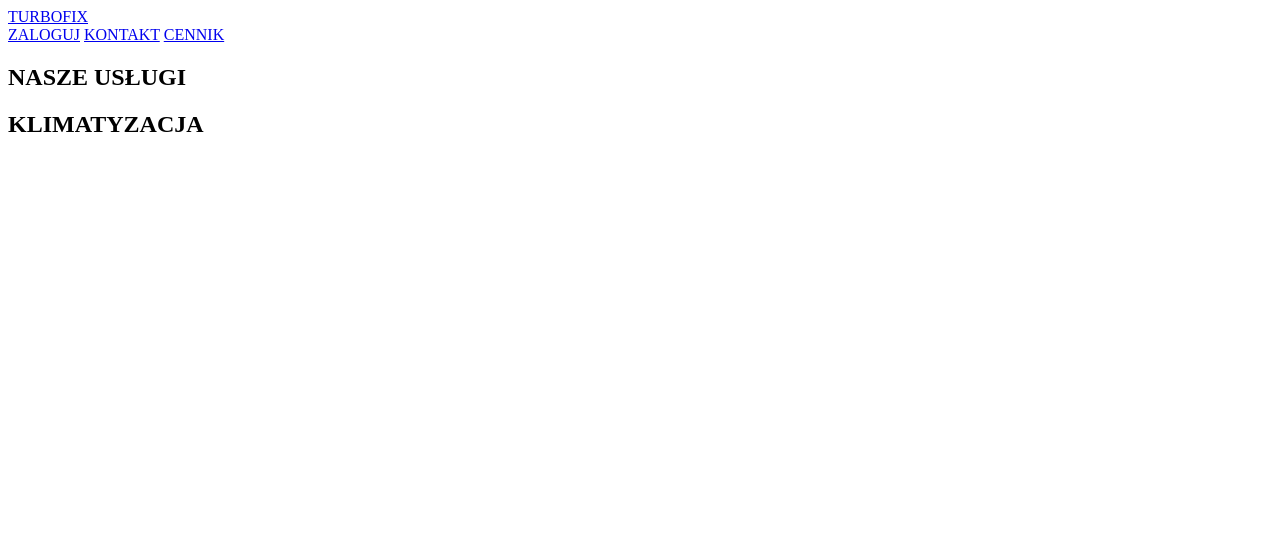
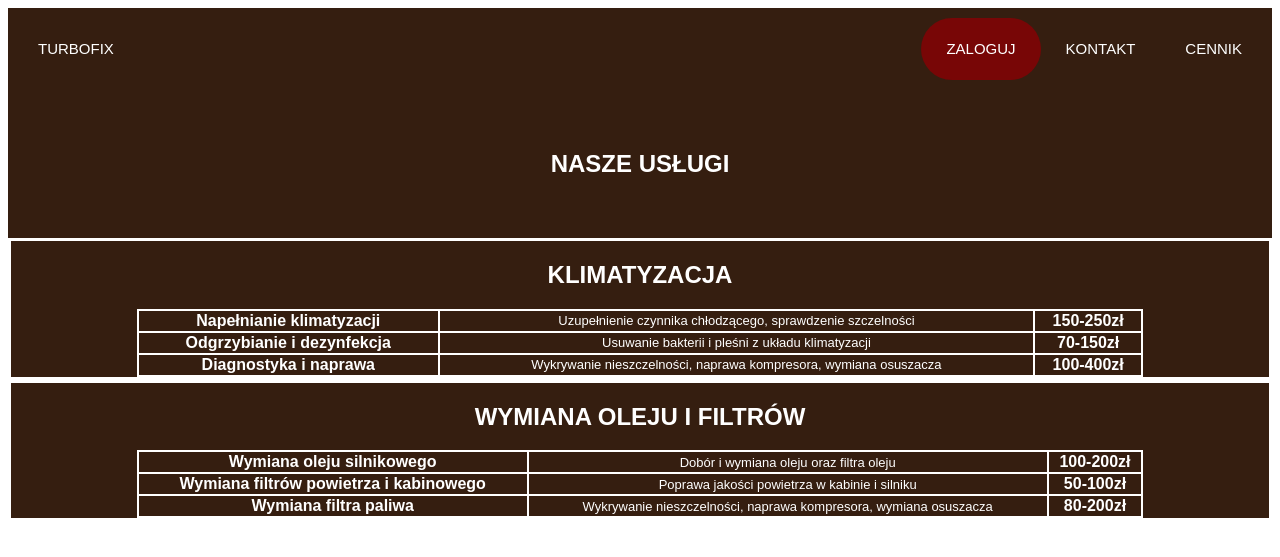
Before and after one commit to szorcyk/Serwis-samochodowy, a PHP site: page /kontakt.php in a window 1280 px wide. Shown: the top 557 px of the page. Run offline with PHP 8.4, Linux system fonts and the light colour scheme.

Commit message:
Zapis postępu kontaktu
Zapisuję na wszelki wypadek dotychczasowy postęp (jeśli można to tak nazwać) nad podstroną Kontakt.php i wraz z nim update styli.

```diff
--- a/indexy/kontakt.php
+++ b/indexy/kontakt.php
@@ -4,6 +4,7 @@
     <meta charset="UTF-8">
     <meta name="viewport" content="width=device-width, initial-scale=1.0">
     <title>Document</title>
+    <link rel="stylesheet" href="style.css">
 </head>
 <body>
     <header>
@@ -19,9 +20,45 @@
     <section class="bloczek">
         <h1>NASZE USŁUGI</h1>
     </section>
-    <section class="tabela1">
+    <section class="tabela">
         <h2>KLIMATYZACJA</h2>
-        <table></table>
+        <table>
+            <tr>
+                <th>Napełnianie klimatyzacji</th>
+                <td>Uzupełnienie czynnika chłodzącego, sprawdzenie szczelności</td>
+                <th>150-250zł</th>
+            </tr>
+            <tr>
+                <th>Odgrzybianie i dezynfekcja</th>
+                <td>Usuwanie bakterii i pleśni z układu klimatyzacji</td>
+                <th>70-150zł</th>
+            </tr>
+            <tr>
+                <th>Diagnostyka i naprawa</th>
+                <td>Wykrywanie nieszczelności, naprawa kompresora, wymiana osuszacza</td>
+                <th>100-400zł</th>
+            </tr>
+        </table>
+    </section>
+    <section class="tabela">
+        <h2>WYMIANA OLEJU I FILTRÓW</h2>
+        <table>
+            <tr>
+                <th>Wymiana oleju silnikowego</th>
+                <td>Dobór i wymiana oleju oraz filtra oleju</td>
+                <th>100-200zł</th>
+            </tr>
+            <tr>
+                <th>Wymiana filtrów powietrza i kabinowego</th>
+                <td>Poprawa jakości powietrza w kabinie i silniku</td>
+                <th>50-100zł</th>
+            </tr>
+            <tr>
+                <th>Wymiana filtra paliwa</th>
+                <td>Wykrywanie nieszczelności, naprawa kompresora, wymiana osuszacza</td>
+                <th>80-200zł</th>
+            </tr>
+        </table>
     </section>
 </body>
 </html>
--- a/indexy/style.css
+++ b/indexy/style.css
@@ -168,3 +168,40 @@
           padding: 7px;
           margin: auto;
         }
+
+        .bloczek{
+          padding-top: 40px;
+          padding-bottom: 40px;
+          text-align: center;
+          color: white;
+          background-color: #351E10;
+        }
+        .tabela{
+          background-color: #351E10;
+          color: white;
+          text-align: center;
+          border-color: white;
+          border-style: solid;
+        }
+        table{
+          margin-left: 10%;
+          margin-right: 10%;
+          width: 80%;
+          align-self: center;
+          border-color: white;
+          border-style: solid;
+          border-width: 2px;
+          border-collapse: collapse;
+        }
+        tr {
+          font-size: medium;
+          border-color: white;
+          border-style: solid;
+          border-width: 2px;
+        }
+        td{
+          font-size: small;
+          border-color: white;
+          border-style: solid;
+          border-width: 2px;
+        }
```
